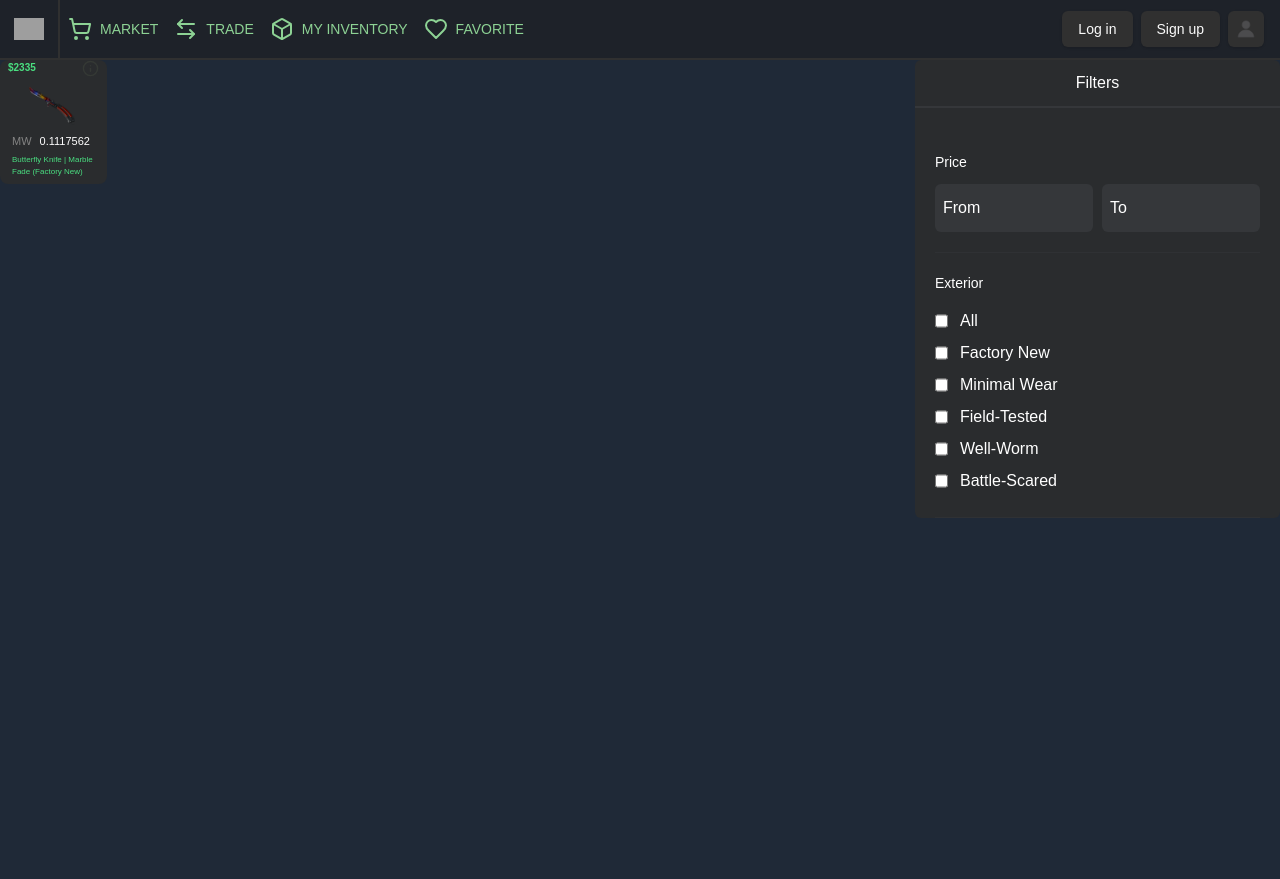
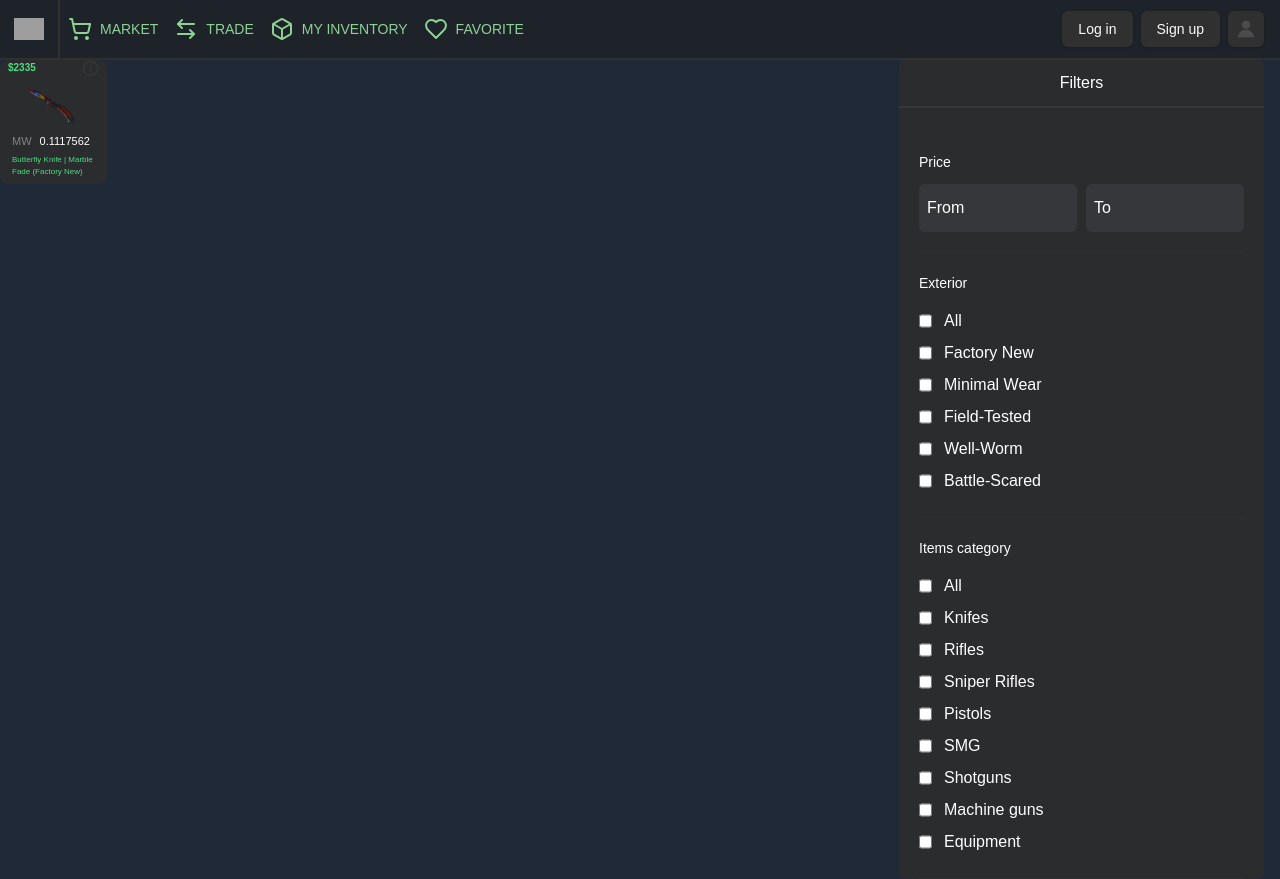
Before and after one commit to HOP1B/skin-market, a Next.js app: page / in a window 1280 px wide. Before the commit the page ends 800 px from the top, so only its background shows below. Built offline with nearby package versions, Linux system fonts and the light colour scheme; grey boxes are pictures that could not be loaded.

Commit message:
feat(filter): add filter in homepage

```diff
--- a/src/app/components/Filter.tsx
+++ b/src/app/components/Filter.tsx
@@ -63,6 +63,65 @@ export const Filter = () => {
             </div>
           </form>
         </div>
+        <div className="border-b border-[#35373a80] py-5">
+          <div className="text-white text-sm font-medium">Items category</div>
+          <form className="pt-3">
+            <div className="flex gap-3 py-1">
+              <input type="checkbox" />
+              <Link href={""} className="text-white">
+                All
+              </Link>
+            </div>
+            <div className="flex gap-3 py-1">
+              <input type="checkbox" />
+              <Link href={""} className="text-white">
+                Knifes
+              </Link>
+            </div>
+            <div className="flex gap-3 py-1">
+              <input type="checkbox" />
+              <Link href={""} className="text-white">
+                Rifles
+              </Link>
+            </div>
+            <div className="flex gap-3 py-1">
+              <input type="checkbox" />
+              <Link href={""} className="text-white">
+                Sniper Rifles
+              </Link>
+            </div>
+            <div className="flex gap-3 py-1">
+              <input type="checkbox" />
+              <Link href={""} className="text-white">
+                Pistols
+              </Link>
+            </div>
+            <div className="flex gap-3 py-1">
+              <input type="checkbox" />
+              <Link href={""} className="text-white">
+                SMG
+              </Link>
+            </div>
+            <div className="flex gap-3 py-1">
+              <input type="checkbox" />
+              <Link href={""} className="text-white">
+                Shotguns
+              </Link>
+            </div>
+            <div className="flex gap-3 py-1">
+              <input type="checkbox" />
+              <Link href={""} className="text-white">
+                Machine guns
+              </Link>
+            </div>
+            <div className="flex gap-3 py-1">
+              <input type="checkbox" />
+              <Link href={""} className="text-white">
+                Equipment
+              </Link>
+            </div>
+          </form>
+        </div>
       </div>
     </div>
   );
--- a/src/app/page.tsx
+++ b/src/app/page.tsx
@@ -10,15 +10,14 @@ const App: React.FC = () => {
   return (
     <>
       <MainLayout>
-        <div className="flex">
+        <div className="flex pr-4">
           <div className="flex-1 flex justify-center h-full  bg-gray-800">
             <SkinCard
               image="/marblefade.png"
               price={2335}
               condition="MW"
               floatValue={0.1117562}
-              name="Butterfly Knife | Marble Fade (Factory New)
-"
+              name="Butterfly Knife | Marble Fade (Factory New)"
             />
           </div>
           <Filter />
```
